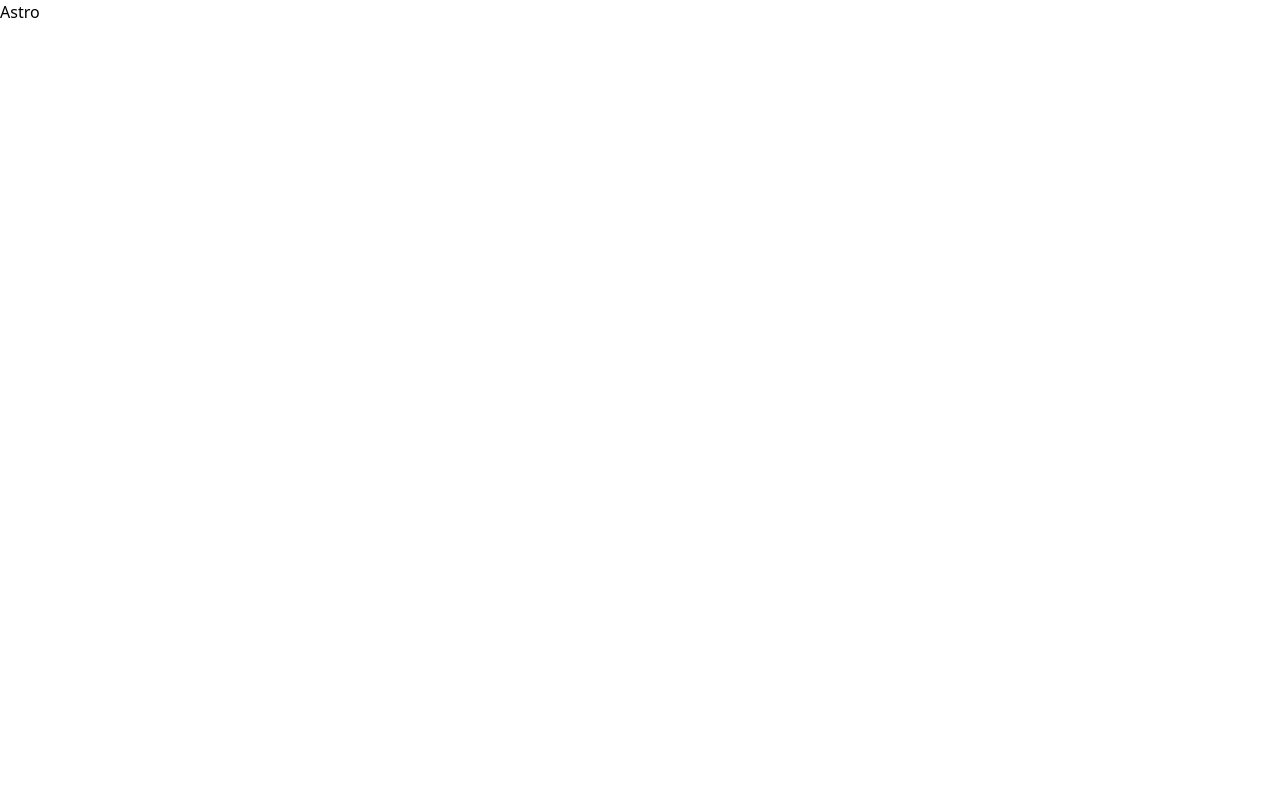
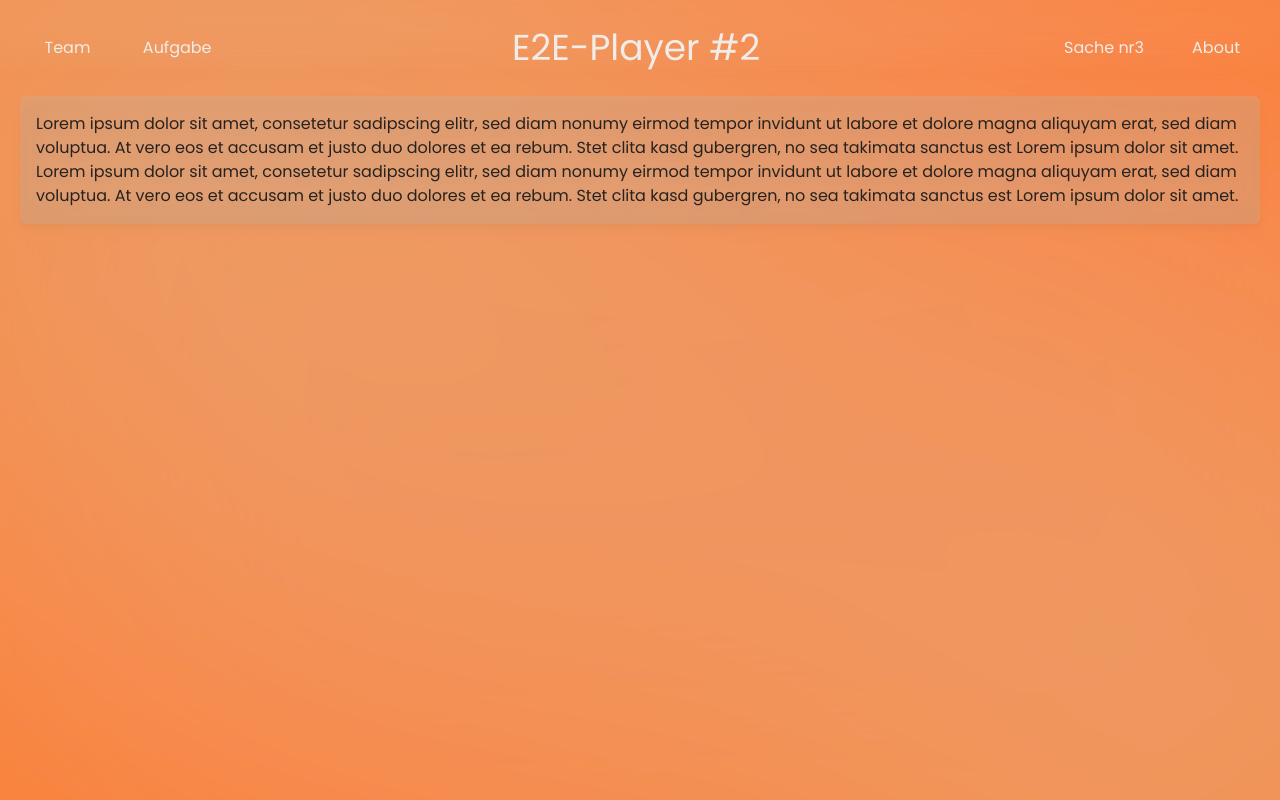
Before and after one commit to JonasGeschonke/E2E-Player-2, an Astro site: page / in a window 1280 px wide. Built offline with nearby package versions, Linux system fonts and the light colour scheme; Astro itself is replaced by a stand-in of ours.

Commit message:
base styling and starting layouts

```diff
--- a/package.json
+++ b/package.json
@@ -21,6 +21,7 @@
     "@astrojs/sitemap": "^3.1.2",
     "@astrojs/svelte": "^5.4.0",
     "@astrojs/tailwind": "^5.1.0",
+    "@fontsource/poppins": "^5.0.13",
     "astro": "^4.6.1",
     "astro-icon": "^1.1.0",
     "svelte": "^4.2.14",
--- /dev/null
+++ b/src/components/cards/transparent-blur-card.astro
@@ -0,0 +1,6 @@
+---
+
+---
+<div class="bg-primary/35 backdrop-blur-lg drop-shadow-lg text-background z-3 rounded-md px-4 py-4">
+    <slot/>
+</div>
--- /dev/null
+++ b/src/components/header.astro
@@ -0,0 +1,66 @@
+---
+const { title } = Astro.props;
+---
+
+<nav class="fixed top-0 w-full h-24 flex flex-row box-border py-0 px-8">
+    <div class="menu">
+        <div
+            class="flex text-text flex-row place-content-evenly content-center gap-10 w-48"
+        >
+            <h3>Team</h3>
+            <h3>Aufgabe</h3>
+        </div>
+        <h1 class="text-text text-4xl h-24 w-64 content-center">
+            E2E-Player #2
+        </h1>
+        <div
+            class="flex text-text flex-row place-content-evenly content-center gap-10 w-48"
+        >
+            <h3>Sache nr3</h3>
+            <h3>About</h3>
+        </div>
+    </div>
+    <div class="backdrop"></div>
+</nav>
+
+<style>
+    .menu {
+        position: relative;
+        display: flex;
+        flex-direction: row;
+        justify-content: space-between;
+        align-items: center;
+        width: 100%;
+        gap: 2rem;
+        z-index: 5;
+        font-size: var(--h);
+    }
+
+    .backdrop {
+        width: 100%;
+        height: 100%;
+        position: absolute;
+        z-index: 1;
+        top: 0;
+        opacity: 1;
+
+        /*  where the real magic happens  */
+        backdrop-filter: blur(30px);
+        -webkit-backdrop-filter: blur(30px);
+
+        background: rgba(225, 225, 225, 0.05);
+
+        mask-image: linear-gradient(
+            rgb(0, 0, 0) 50%,
+            rgba(0, 0, 0, 0.8) 70%,
+            rgba(0, 0, 0, 0) 100%
+        );
+
+        -webkit-mask-image: linear-gradient(
+            rgb(0, 0, 0) 50%,
+            rgba(0, 0, 0, 0.8) 70%,
+            rgba(0, 0, 0, 0) 100%
+        );
+        inset: -1rem 0;
+    }
+</style>
--- /dev/null
+++ b/src/layouts/cards/cardCenterLayout.astro
@@ -0,0 +1,8 @@
+---
+import TransparentBlurCard from "../../components/cards/transparent-blur-card.astro";
+---
+<div class="justify-center content-center justify-items-center items-center">
+    <TransparentBlurCard class:list={['h-3/6', 'w-3/6']}>
+        <slot/>
+    </TransparentBlurCard>
+</div>
--- /dev/null
+++ b/src/layouts/siteLayout.astro
@@ -0,0 +1,37 @@
+---
+const { title } = Astro.props;
+import Header from '../components/header.astro';
+import '@fontsource/poppins';
+---
+
+<html lang="en">
+    <head>
+        <meta charset="utf-8" />
+        <link rel="icon" type="image/svg+xml" href="/favicon.svg" />
+        <meta name="viewport" content="width=device-width" />
+        <meta name="generator" content={Astro.generator} />
+        <title>{title}</title>
+    </head>
+    <body class="">
+        <Header [title]="title"></Header>
+        <div class="background-image h-screen flex flex-col">
+            <slot />
+        </div>
+    </body>
+</html>
+
+<style>
+    .background-image {
+        background-image: url("/bg-gradient.svg");
+        background-size: cover;
+        background-position: 0 0;
+        /* height: 400vh; */
+		z-index: -1;
+        opacity: 90%;
+        color: var(--white);
+        font-weight: 400;
+        font-size: var(--p);
+        margin: 0;
+        position: relative;
+    }
+</style>
--- /dev/null
+++ b/src/main.css
@@ -0,0 +1,26 @@
+@layer base {
+    :root {
+        --text: #17110d;
+        --background: #f7e8df;
+        --primary: #6f462a;
+        --secondary: #ff6600;
+        --accent: #aa4f13;
+    }
+
+    .dark {
+        --text: #f2ece8;
+        --background: #1f1108;
+        --primary: #d5ac90;
+        --secondary: #ff6600;
+        --accent: #ec9155;
+    }
+
+    .gradients {
+        --linearPrimarySecondary: linear-gradient(rgb(213, 172, 144), rgb(255, 102, 0));
+        --linearPrimaryAccent: linear-gradient(rgb(213, 172, 144), rgb(236, 145, 85));
+        --linearSecondaryAccent: linear-gradient(rgb(255, 102, 0), rgb(236, 145, 85));
+        --radialPrimarySecondary: radial-gradient(rgb(213, 172, 144), rgb(255, 102, 0));
+        --radialPrimaryAccent: radial-gradient(rgb(213, 172, 144), rgb(236, 145, 85));
+        --radialSecondaryAccent: radial-gradient(rgb(255, 102, 0), rgb(236, 145, 85));
+    }
+}
--- a/src/pages/index.astro
+++ b/src/pages/index.astro
@@ -1,15 +1,38 @@
 ---
+import SiteLayout from "../layouts/siteLayout.astro";
+import CardCenterLayout from "../layouts/cards/cardCenterLayout.astro";
+import Header from "../components/header.astro";
+
+const title = "E2E-Player #2";
 ---
 
-<html lang="en">
-	<head>
-		<meta charset="utf-8" />
-		<link rel="icon" type="image/svg+xml" href="/favicon.svg" />
-		<meta name="viewport" content="width=device-width" />
-		<meta name="generator" content={Astro.generator} />
-		<title>Astro</title>
-	</head>
-	<body>
-		<h1>Astro</h1>
-	</body>
-</html>
+<SiteLayout [title]="title">
+    <div class="py-24 px-5">
+        <CardCenterLayout>
+            Lorem ipsum dolor sit amet, consetetur sadipscing elitr, sed diam
+            nonumy eirmod tempor invidunt ut labore et dolore magna aliquyam
+            erat, sed diam voluptua. At vero eos et accusam et justo duo dolores
+            et ea rebum. Stet clita kasd gubergren, no sea takimata sanctus est
+            Lorem ipsum dolor sit amet. Lorem ipsum dolor sit amet, consetetur
+            sadipscing elitr, sed diam nonumy eirmod tempor invidunt ut labore
+            et dolore magna aliquyam erat, sed diam voluptua. At vero eos et
+            accusam et justo duo dolores et ea rebum. Stet clita kasd gubergren,
+            no sea takimata sanctus est Lorem ipsum dolor sit amet.
+        </CardCenterLayout>
+    </div>
+</SiteLayout>
+
+<!-- <style>
+	.background-image {
+        background-image: url("/public/bg-gradient.svg");
+        background-size: cover;
+        background-position: 0 0;
+        height: 400vh;
+		z-index: -1;
+        color: var(--white);
+        font-weight: 400;
+        font-size: var(--p);
+        margin: 0;
+        position: relative;
+    }
+</style> -->
--- a/tailwind.config.js
+++ b/tailwind.config.js
@@ -1,8 +1,20 @@
+import defaultTheme from 'tailwindcss/defaultTheme'
 /** @type {import('tailwindcss').Config} */
 export default {
   content: ['./src/**/*.{astro,html,js,jsx,md,mdx,svelte,ts,tsx,vue}'],
   theme: {
-    extend: {},
+    extend: {
+      colors: {
+        'text': '#f2ece8',
+        'background': '#0e0906',
+        'primary': '#d5ac90',
+        'secondary': '#ff6600',
+        'accent': '#ec9155',
+      },
+      fontFamily: {
+        sans: ['Poppins', ...defaultTheme.fontFamily.sans]
+      }
+    },
   },
   plugins: [],
 };
```
Also changed, not shown: public/bg-gradient-2.svg (added), public/bg-gradient.svg (added), 1 other file.
